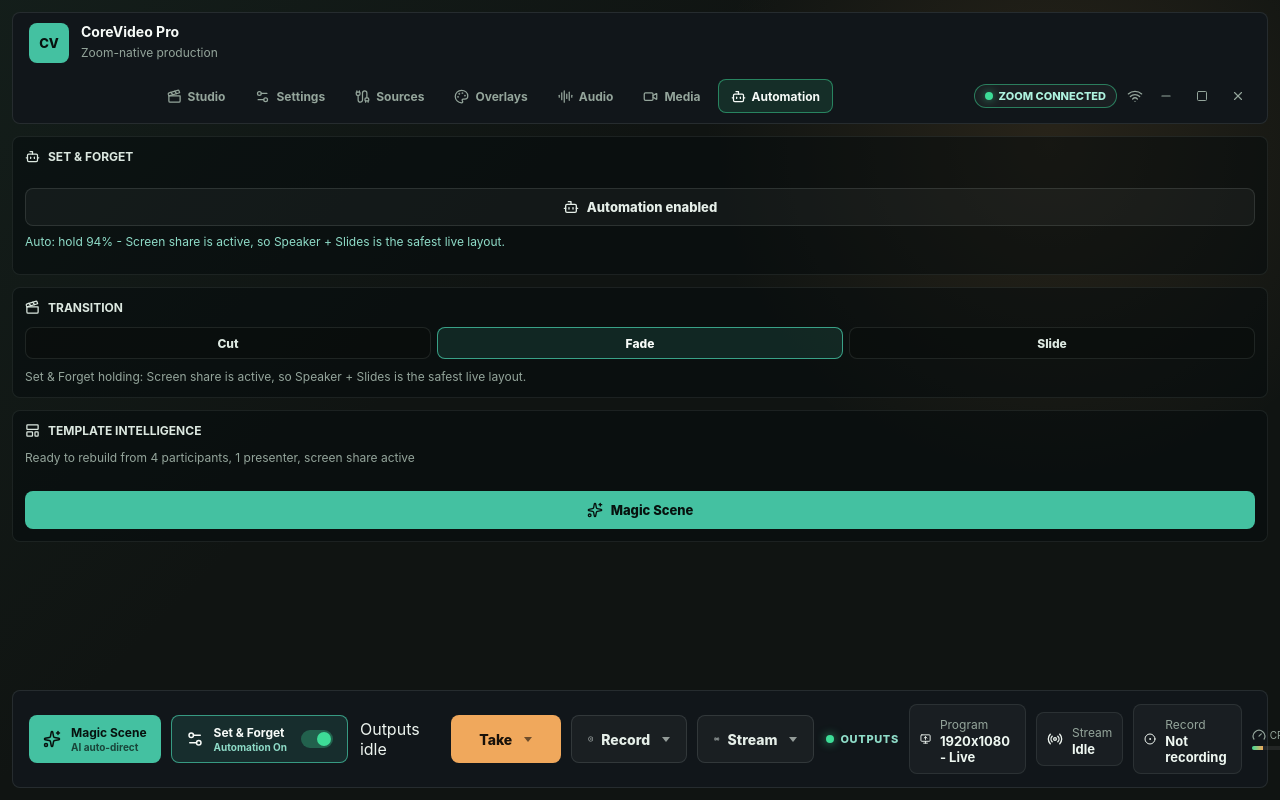
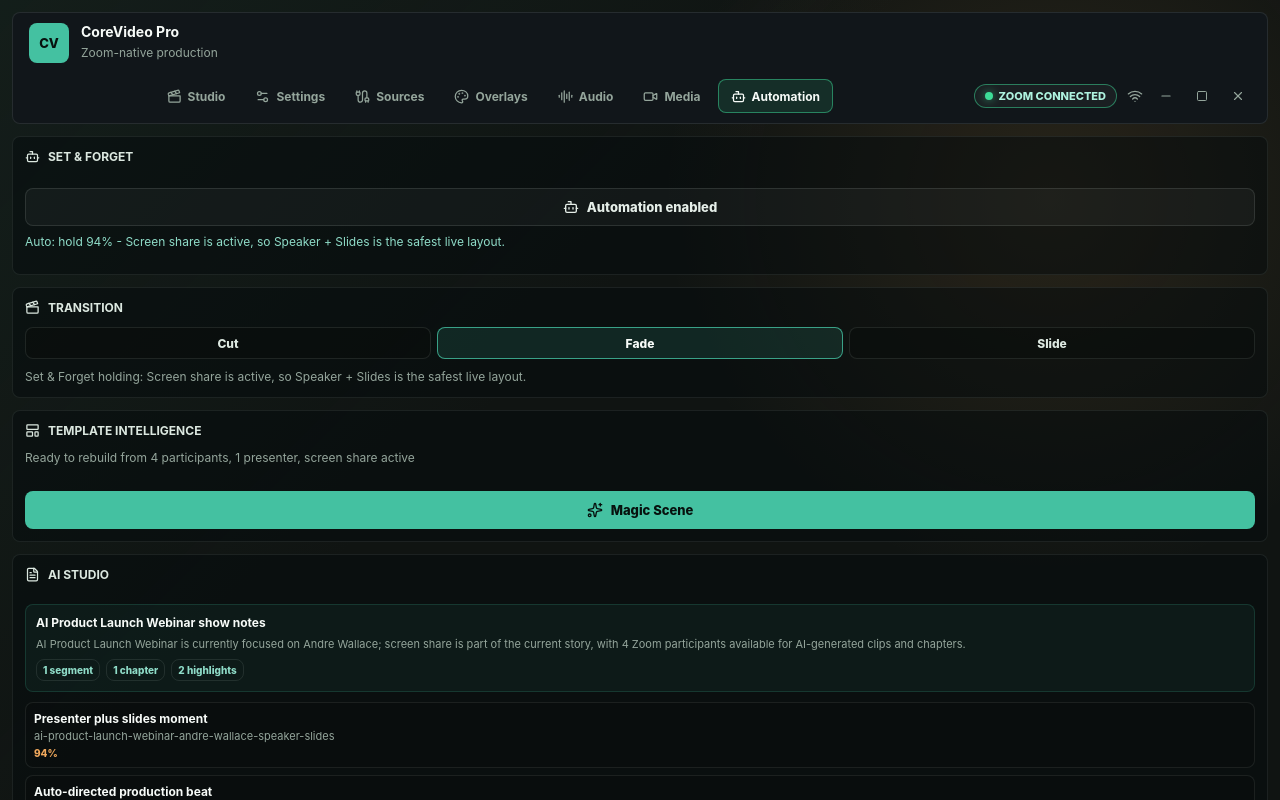
Before and after one commit to iamfatness/CoreVideoPro, a React (Vite) app: page / in a window 1280 px wide. Both pictures are taken after a click on the button "Automation". Shown: the top 800 px of the page. Built offline with nearby package versions, Linux system fonts and the light colour scheme.

Commit message:
Start Phase 3 AI Studio foundation

```diff
--- a/src/App.tsx
+++ b/src/App.tsx
@@ -7,6 +7,7 @@
   CircleDot,
   Clapperboard,
   Expand,
+  FileText,
   Gauge,
   HardDrive,
   LayoutTemplate,
@@ -49,6 +50,7 @@
   getBreakoutRooms,
   initialProduction,
   sortParticipantsForProduction,
+  type AiStudioState,
   type AutoProductionState,
   type BrandKit,
   type BrandKitFont,
@@ -156,6 +158,7 @@
   const [presetStatus, setPresetStatus] = useState("No presets saved");
   const [supportBundleStatus, setSupportBundleStatus] = useState("Support bundle ready");
   const [supportBundle, setSupportBundle] = useState<SupportBundle | undefined>();
+  const [aiStudio, setAiStudio] = useState<AiStudioState>();
   const [showPreviewMonitor, setShowPreviewMonitor] = useState(false);
   const [commandStatus, setCommandStatus] = useState("Ready");
   const [participantRoleOverrides, setParticipantRoleOverrides] = useState<Record<string, ParticipantRole>>({});
@@ -247,6 +250,32 @@
       mounted = false;
     };
   }, []);
+
+  useEffect(() => {
+    let mounted = true;
+
+    engines.aiStudio.generate(production).then((studio) => {
+      if (mounted) {
+        setAiStudio(studio);
+      }
+    });
+
+    return () => {
+      mounted = false;
+    };
+  }, [
+    engines.aiStudio,
+    production.activeSceneId,
+    production.captionOverlay,
+    production.captions,
+    production.meetingTitle,
+    production.outputSession.elapsedSeconds,
+    production.outputSession.statusText,
+    production.participants,
+    production.previewSceneId,
+    production.recording,
+    production.scenes
+  ]);
 
   async function selectCaptureDeviceInput(deviceId: string, inputId: string) {
     const captureDevices = await engines.captureDevices.selectInput(deviceId, inputId);
@@ -1864,6 +1893,40 @@
               Magic Scene
             </button>
           </section>
+
+          {aiStudio && (
+            <section className="panel ai-studio-panel">
+              <div className="section-title">
+                <FileText size={15} />
+                AI Studio
+              </div>
+              <div className="ai-show-notes" aria-label="AI Studio show notes">
+                <strong>{aiStudio.showNotes.title}</strong>
+                <p>{aiStudio.showNotes.summary}</p>
+                <div className="ai-chip-row">
+                  <span>{aiStudio.transcript.length} segment</span>
+                  <span>{aiStudio.chapters.length} chapter</span>
+                  <span>{aiStudio.highlights.length} highlights</span>
+                </div>
+              </div>
+              <div className="ai-list" aria-label="AI Studio highlights">
+                {aiStudio.highlights.slice(0, 2).map((highlight) => (
+                  <div key={highlight.id}>
+                    <strong>{highlight.title}</strong>
+                    <span>{highlight.suggestedClipName}</span>
+                    <em>{highlight.confidence}%</em>
+                  </div>
+                ))}
+              </div>
+              <div className="ai-list" aria-label="AI Studio next actions">
+                {aiStudio.showNotes.nextActions.slice(0, 3).map((action) => (
+                  <div key={action}>
+                    <span>{action}</span>
+                  </div>
+                ))}
+              </div>
+            </section>
+          )}
         </div>
       </div>
 
--- /dev/null
+++ b/src/engine/aiStudio.ts
@@ -0,0 +1,135 @@
+import type { AiStudioState, ProductionState } from "../domain/production";
+
+export class RuleBasedAiStudioEngine {
+  async generate(state: ProductionState): Promise<AiStudioState> {
+    return buildAiStudioState(state);
+  }
+}
+
+export function buildAiStudioState(state: ProductionState): AiStudioState {
+  const activeSpeaker = state.participants.find((participant) => participant.isActiveSpeaker);
+  const speakerName = state.captionOverlay.speakerName || activeSpeaker?.name || "Program audio";
+  const elapsedSeconds = Math.max(state.outputSession.elapsedSeconds, 1);
+  const captionText = state.captionOverlay.text || state.captions || "Transcript is standing by for the next speaker.";
+  const transcript = [
+    {
+      id: `segment-${elapsedSeconds}-${slugify(speakerName)}`,
+      startSeconds: Math.max(0, elapsedSeconds - 12),
+      endSeconds: elapsedSeconds,
+      speakerName,
+      text: captionText,
+      confidence: state.captionOverlay.confidence
+    }
+  ];
+  const activeScene = state.scenes.find((scene) => scene.id === state.activeSceneId);
+  const chapters = [
+    {
+      id: `chapter-${state.activeSceneId}`,
+      title: activeScene ? activeScene.name : "Live discussion",
+      startSeconds: Math.max(0, elapsedSeconds - 60),
+      summary: buildChapterSummary(state)
+    }
+  ];
+  const highlights = buildHighlights(state, speakerName, elapsedSeconds);
+
+  return {
+    transcript,
+    chapters,
+    highlights,
+    showNotes: {
+      title: `${state.meetingTitle} show notes`,
+      summary: buildShowSummary(state, speakerName),
+      bullets: buildShowBullets(state),
+      nextActions: buildNextActions(state)
+    },
+    rundown: buildRundown(state)
+  };
+}
+
+function buildHighlights(state: ProductionState, speakerName: string, elapsedSeconds: number) {
+  const highlights = [
+    {
+      id: `highlight-${slugify(state.activeSceneId)}`,
+      title: state.participants.some((participant) => participant.isScreenSharing) ? "Presenter plus slides moment" : "Key speaker moment",
+      summary: state.captionOverlay.text,
+      startSeconds: Math.max(0, elapsedSeconds - 20),
+      endSeconds: elapsedSeconds + 5,
+      speakerName,
+      confidence: Math.min(98, state.captionOverlay.confidence + 2),
+      suggestedClipName: `${slugify(state.meetingTitle)}-${slugify(speakerName)}-${state.activeSceneId}`
+    }
+  ];
+
+  if (state.autoProduction.confidence >= 88) {
+    highlights.push({
+      id: "highlight-auto-director",
+      title: "Auto-directed production beat",
+      summary: state.autoProduction.reason,
+      startSeconds: Math.max(0, elapsedSeconds - 35),
+      endSeconds: elapsedSeconds + 8,
+      speakerName,
+      confidence: state.autoProduction.confidence,
+      suggestedClipName: `${slugify(state.meetingTitle)}-auto-director`
+    });
+  }
+
+  return highlights;
+}
+
+function buildShowSummary(state: ProductionState, speakerName: string) {
+  const shareText = state.participants.some((participant) => participant.isScreenSharing)
+    ? "screen share is part of the current story"
+    : "the discussion is participant-led";
+  return `${state.meetingTitle} is currently focused on ${speakerName}; ${shareText}, with ${state.participants.length} Zoom participants available for AI-generated clips and chapters.`;
+}
+
+function buildChapterSummary(state: ProductionState) {
+  if (state.activeSceneId === "speaker-slides") {
+    return "Presenter-led section with slides, adaptive captions, and lower-third protection.";
+  }
+
+  if (state.activeSceneId === "panel") {
+    return "Panel discussion section with active speaker guidance and gallery context.";
+  }
+
+  return `${state.activeSceneId} section with current Zoom participant routing and captions.`;
+}
+
+function buildShowBullets(state: ProductionState) {
+  const activeSpeaker = state.participants.find((participant) => participant.isActiveSpeaker);
+  return [
+    `Featured speaker: ${activeSpeaker?.name ?? state.captionOverlay.speakerName}`,
+    `Current scene: ${state.scenes.find((scene) => scene.id === state.activeSceneId)?.name ?? state.activeSceneId}`,
+    `Caption confidence: ${state.captionOverlay.confidence}%`,
+    `Output posture: ${state.outputSession.statusText}`
+  ];
+}
+
+function buildNextActions(state: ProductionState) {
+  const actions = ["Review suggested clip names before export."];
+
+  if (!state.recording) {
+    actions.push("Start recording to preserve highlight source media.");
+  }
+
+  if (state.captionOverlay.confidence < 90) {
+    actions.push("Check caption quality before publishing show notes.");
+  }
+
+  if (state.participants.some((participant) => participant.health !== "live")) {
+    actions.push("Resolve low-quality participant feeds before clipping.");
+  }
+
+  return actions;
+}
+
+function buildRundown(state: ProductionState) {
+  return state.scenes.map((scene, index) => {
+    const status = scene.id === state.activeSceneId ? "live" : scene.id === state.previewSceneId ? "queued" : "ready";
+    return `${index + 1}. ${scene.name} - ${status} - ${scene.automation}`;
+  });
+}
+
+function slugify(value: string) {
+  return value.toLowerCase().replace(/[^a-z0-9]+/g, "-").replace(/(^-|-$)/g, "") || "corevideo";
+}
--- a/src/engine/contracts.ts
+++ b/src/engine/contracts.ts
@@ -1,6 +1,7 @@
 import type {
   AudioMixState,
   AutoProductionState,
+  AiStudioState,
   CaptionOverlayState,
   CaptureDeviceState,
   MediaFrameState,
@@ -86,6 +87,10 @@
   buildOverlay(request: CaptionOverlayRequest): Promise<CaptionOverlayState>;
 }
 
+export interface AiStudioEngine {
+  generate(state: ProductionState): Promise<AiStudioState>;
+}
+
 export interface PresetEngine {
   savePreset(state: ProductionState): Promise<ShowPreset>;
   loadPreset(id: string): Promise<ShowPreset | undefined>;
--- a/src/engine/engineBundle.ts
+++ b/src/engine/engineBundle.ts
@@ -1,5 +1,6 @@
 import type {
   AiProductionEngine,
+  AiStudioEngine,
   AudioMixEngine,
   CaptionOverlayEngine,
   CaptureDeviceEngine,
@@ -16,12 +17,14 @@
 import type { NativeZoomTransport } from "./nativeBridgeProtocol";
 import { SimulatedAudioMixEngine } from "./audioMix";
 import { SimulatedCaptionOverlayEngine } from "./captionOverlay";
+import { RuleBasedAiStudioEngine } from "./aiStudio";
 import { InMemoryPresetEngine } from "./presets";
 import { InMemoryDiagnosticsEngine } from "./supportBundle";
 
 export type EngineBundle = {
   zoom: ZoomCaptureEngine;
   ai: AiProductionEngine;
+  aiStudio: AiStudioEngine;
   output: OutputEngine;
   audio: AudioMixEngine;
   captions: CaptionOverlayEngine;
@@ -34,6 +37,7 @@
   return {
     zoom: new MockZoomCaptureEngine(),
     ai: new RuleBasedAiProductionEngine(),
+    aiStudio: new RuleBasedAiStudioEngine(),
     output: new MockOutputEngine(),
     audio: new SimulatedAudioMixEngine(),
     captions: new SimulatedCaptionOverlayEngine(),
@@ -47,6 +51,7 @@
   return {
     zoom: new NativeZoomEngineAdapter(transport),
     ai: new RuleBasedAiProductionEngine(),
+    aiStudio: new RuleBasedAiStudioEngine(),
     output: new NativeOutputEngineAdapter(transport),
     audio: new SimulatedAudioMixEngine(),
     captions: new SimulatedCaptionOverlayEngine(),
--- a/src/styles.css
+++ b/src/styles.css
@@ -1341,6 +1341,78 @@
 .health-grid {
   display: grid;
   gap: 2px;
+}
+
+.ai-studio-panel {
+  display: grid;
+  gap: 10px;
+}
+
+.ai-show-notes {
+  display: grid;
+  gap: 7px;
+  border: 1px solid rgba(68, 193, 161, 0.18);
+  border-radius: 8px;
+  background: rgba(68, 193, 161, 0.06);
+  padding: 10px;
+}
+
+.ai-show-notes strong,
+.ai-list strong {
+  color: #f7fbf8;
+  font-size: 12px;
+}
+
+.ai-show-notes p {
+  margin: 0;
+  color: #94a59b;
+  font-size: 11px;
+  line-height: 1.35;
+}
+
+.ai-chip-row {
+  display: flex;
+  flex-wrap: wrap;
+  gap: 6px;
+}
+
+.ai-chip-row span {
+  border: 1px solid rgba(189, 207, 196, 0.12);
+  border-radius: 8px;
+  color: #8fdcc8;
+  font-size: 10px;
+  font-weight: 800;
+  padding: 4px 6px;
+}
+
+.ai-list {
+  display: grid;
+  gap: 7px;
+}
+
+.ai-list div {
+  display: grid;
+  grid-template-columns: minmax(0, 1fr) auto;
+  gap: 3px 8px;
+  border: 1px solid rgba(189, 207, 196, 0.1);
+  border-radius: 8px;
+  background: rgba(10, 13, 12, 0.42);
+  padding: 8px;
+}
+
+.ai-list span {
+  grid-column: 1 / -1;
+  color: #94a59b;
+  font-size: 11px;
+  line-height: 1.35;
+  overflow-wrap: anywhere;
+}
+
+.ai-list em {
+  color: #f0a85c;
+  font-size: 10px;
+  font-style: normal;
+  font-weight: 850;
 }
 
 /* ----------------------------------------------------------------------
```
Also changed, not shown: src/domain/production.ts (+42 -0 lines), 2 other files (tests, documents, lock files or other folders).
